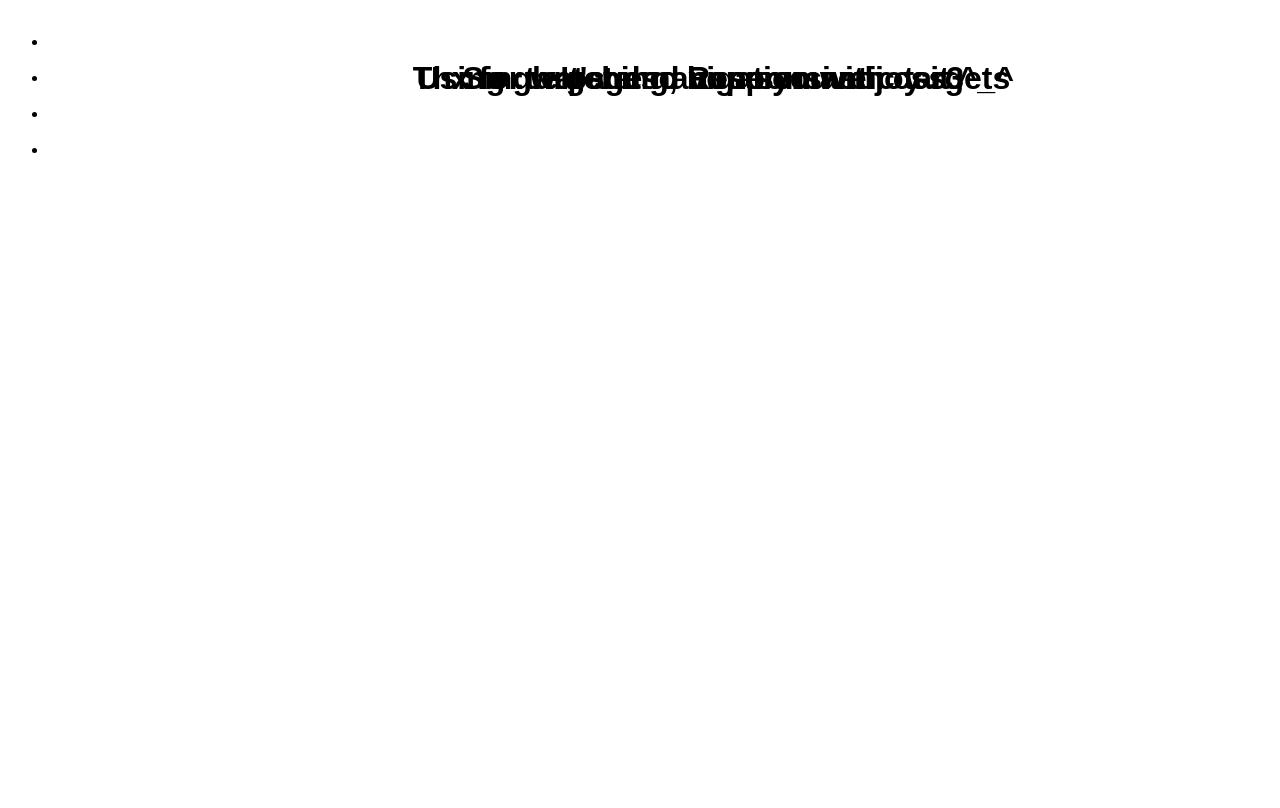
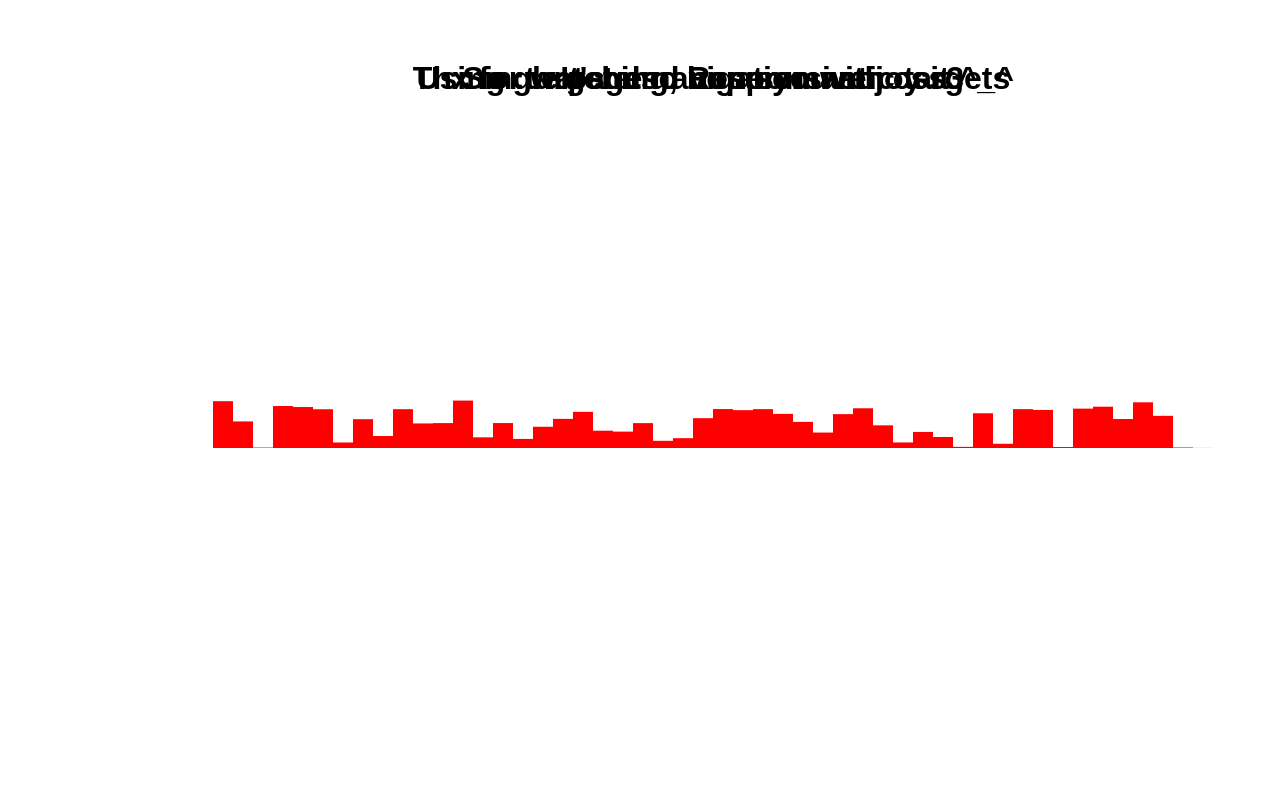
Before and after one commit to hibernationTheory/rodAndCones, a Django app: page /projects/d3_initial in a window 1280 px wide. Run offline with Django 3.2, Linux system fonts and the light colour scheme; parts of the project's set-up code (start-up, migrations or seed data) failed here and were passed over; some libraries are stand-ins or nearby versions; some web fonts are replaced.

Commit message:
add the first d3 example, change the css and html accordingly

```diff
--- a/rodAndCones/static/projects/css/d3_initial.css
+++ b/rodAndCones/static/projects/css/d3_initial.css
@@ -4,6 +4,11 @@ html, body {
   width: 100%;
   height: 100%;
   font-family: 'PT Sans Caption', Arial, Verdana, Calibri;
+}
+
+svg {
+	display:block;
+	margin:auto;
 }
 
 * {
@@ -18,13 +23,17 @@ html, body {
   height: 100%;
 }
 
+.nav-item {
+	list-style-type: none;
+}
+
 .nav-link {
   padding: 10px 5px;
   color: #fff;
   text-decoration: none;
   font-size: 14px;
   display: flex;
-  justify-content: center;
+  /*justify-content: center;*/
   text-transform: uppercase;
 
   &:hover,
@@ -81,6 +90,7 @@ html, body {
   left: 0; top: 0;
 
 
+ /*
   &-home {
     top: 0;
     // style
@@ -88,6 +98,7 @@ html, body {
     color: #fff;
     text-shadow: 1px 1px 0 #333;
   }
+  */
 
   &-about {
     top: 100%;
@@ -111,7 +122,7 @@ html, body {
 }
 
 // navigation
-#home:target ~ .wrapper .layout {
+#ex01:target ~ .wrapper .layout {
   top: 0;
 }
 
--- a/rodAndCones/static/projects/js/d3_initial.js
+++ b/rodAndCones/static/projects/js/d3_initial.js
@@ -0,0 +1,40 @@
+// create an array of random numbers
+
+var dataSet = [];
+var dataSetSize = 100;
+for (var i = 0; i < dataSetSize; i++) {
+    var num = Math.random();
+    dataSet.push(num);
+}
+
+var svgWidth = 1000;
+var svgHeight = 300;
+var elemWidth = 20;
+var padding = 0;
+var yMultiplier = 50;
+
+// create the svg canvas
+d3.select(".page-ex01").append("svg").attr({
+    "width":svgWidth,
+    "height":svgHeight,
+    "class":"svg-ex01"
+});
+
+d3.select(".svg-ex01")
+    .selectAll("rect")
+    .data(dataSet)
+    .enter()
+    .append("rect")
+    .attr({
+        "x":function(d,i) {
+            return i*elemWidth;
+            },
+        "y":function(d,i) {
+            return svgHeight-d*yMultiplier;
+            },
+        "width":elemWidth,
+        "height": function(d, i) {
+               return d*yMultiplier;
+            },
+        "fill":"red"
+});
--- a/rodAndCones/templates/projects/d3_initial.html
+++ b/rodAndCones/templates/projects/d3_initial.html
@@ -13,23 +13,23 @@
 	<body>
 		<!-- non semantic targets -->
 		<!-- layout from : http://codepen.io/bonkalol/pen/tcfCi -->
-		<span class="targets" id="home"></span>
+		<span class="targets" id="example_01"></span>
 		<span class="targets" id="about"></span>
 		<span class="targets" id="skills"></span>
 		<span class="targets" id="portfolio"></span>
 		<!-- targets -->
 		<div class="wrapper">
 			<nav class="nav">
-			<ul class="nav-list">
-				<li class="nav-item"><a href="#home" class="nav-link">Home</a>
-				<li class="nav-item"><a href="#about" class="nav-link">About</a>
-				<li class="nav-item"><a href="#skills" class="nav-link">Skills</a>
-				<li class="nav-item"><a href="#portfolio" class="nav-link">Portfolio</a>
-			</ul>
+				<ul class="nav-list">
+					<li class="nav-item"><a href="#ex01" class="nav-link">Ex 01</a>
+					<li class="nav-item"><a href="#about" class="nav-link">About</a>
+					<li class="nav-item"><a href="#skills" class="nav-link">Skills</a>
+					<li class="nav-item"><a href="#portfolio" class="nav-link">Portfolio</a>
+				</ul>
 			</nav>
 			<div class="holder">
 			    <div class="layout">
-					<section class="page page-home">
+					<section class="page page-ex01">
 						<h2 class="page-title">Single page navigation with css3</h2>
 					</section>
 					<section class="page page-about">
```
